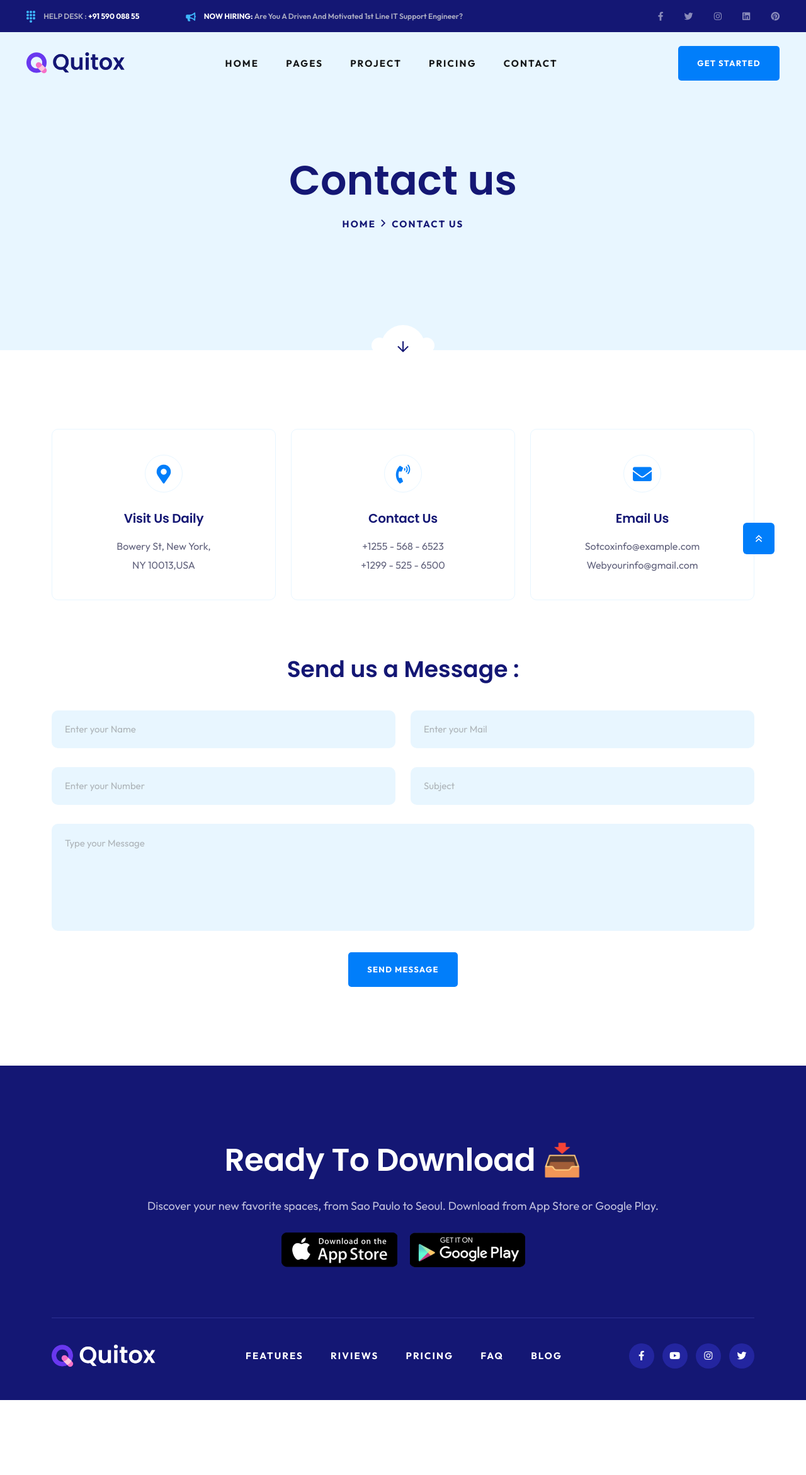
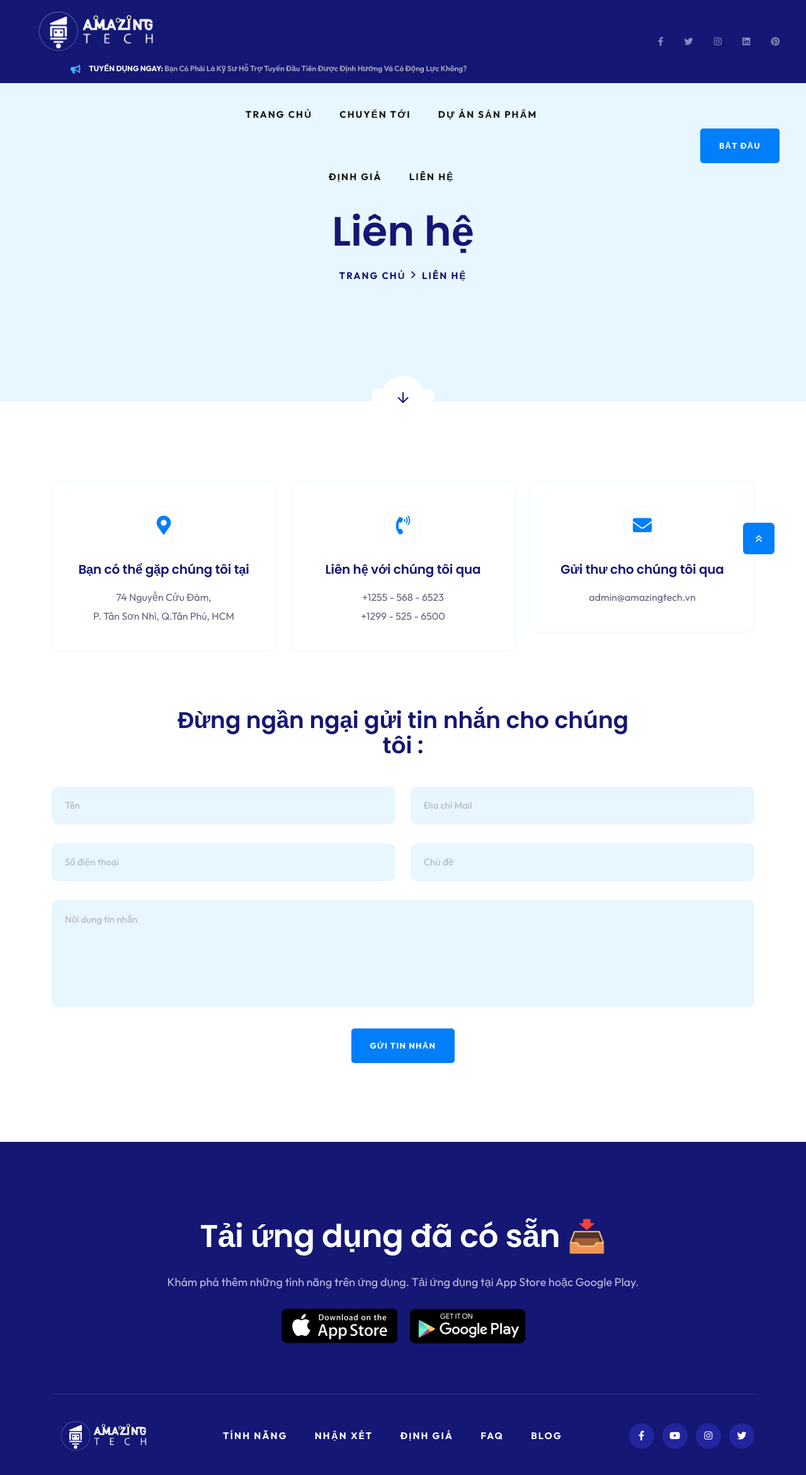
Before and after one commit to janemyn29/RebuiltWebsite, a plain HTML site: page quitox/quitox/contact.html in a window 1280 px wide. Shown: the whole page at 63% size. Before the commit the page ends 2223 px from the top, so only its background shows below. Drawn offline with nearby package versions, Linux system fonts and the light colour scheme.

Commit message:
update contact page

```diff
--- a/quitox/quitox/contact.html
+++ b/quitox/quitox/contact.html
@@ -6,7 +6,7 @@
 <head>
    <meta charset="utf-8">
    <meta http-equiv="x-ua-compatible" content="ie=edge">
-   <title>Quitox Software & IT Solutions HTML Template</title>
+   <title>Amazing Tech Software & IT Solutions Company</title>
    <meta name="description" content="">
    <meta name="viewport" content="width=device-width, initial-scale=1">
 
@@ -55,7 +55,7 @@
                <div class="col-xxl-8 col-xl-8 col-lg-6 col-md-6 col-6">
                   <div class="tp-header__top-left">
                      <a href="tel:915900885">
-                        <svg width="14" height="19" viewBox="0 0 14 19" fill="none" xmlns="http://www.w3.org/2000/svg">
+                        <!-- <svg width="14" height="19" viewBox="0 0 14 19" fill="none" xmlns="http://www.w3.org/2000/svg">
                            <circle cx="2" cy="2" r="2" fill="#3EB7FD" />
                            <circle cx="7" cy="2" r="2" fill="#3EB7FD" />
                            <circle cx="12" cy="2" r="2" fill="#3EB7FD" />
@@ -67,15 +67,18 @@
                            <circle cx="2" cy="7" r="2" fill="#3EB7FD" />
                            <circle cx="2" cy="12" r="2" fill="#3EB7FD" />
                         </svg>
-                        <span>Help Desk : <b class="frist-child">+91 590 088 55 </b></span>
+                        <span>Help Desk : <b class="frist-child">+91 590 088 55 </b></span> -->
+                        <a href="index.html">
+                           <img src="assets/img/logo/logoAmazing-removebg-preview.png" alt="" width="40%" style="max-height: 170px;">
+                        </a>
                      </a>
-                     <a class="last-child" href="#">
+                     <a class="last-child" href="#" style="padding-top: 0;">
                         <svg width="16" height="15" viewBox="0 0 16 15" fill="none" xmlns="http://www.w3.org/2000/svg">
                            <path
                               d="M16 7.3125C16 6.68359 15.6445 6.10938 15.125 5.80859V1.65234C15.125 1.40625 14.9336 0.75 14.25 0.75C14.0312 0.75 13.8398 0.832031 13.7031 0.96875L11.3516 2.82812C10.2031 3.75781 8.72656 4.25 7.25 4.25H2C1.01562 4.25 0.25 5.04297 0.25 6V8.625C0.25 9.60938 1.01562 10.375 2 10.375H2.90234C2.875 10.6758 2.84766 10.9766 2.84766 11.25C2.84766 12.3438 3.09375 13.3828 3.55859 14.2852C3.69531 14.5859 3.99609 14.75 4.32422 14.75H6.34766C7.05859 14.75 7.49609 13.957 7.05859 13.3828C6.62109 12.7812 6.34766 12.0703 6.34766 11.25C6.34766 10.9492 6.40234 10.6758 6.45703 10.375H7.25C8.72656 10.375 10.2031 10.8945 11.3516 11.8242L13.7031 13.6836C13.8125 13.793 14.0586 13.875 14.2227 13.875C14.9062 13.875 15.0977 13.2734 15.0977 13V8.84375C15.6445 8.54297 16 7.96875 16 7.3125ZM13.375 11.1953L12.4453 10.457C10.9688 9.28125 9.13672 8.625 7.25 8.625V6C9.13672 6 10.9688 5.37109 12.4453 4.19531L13.375 3.45703V11.1953Z"
                               fill="#3EB7FD" />
                         </svg>
-                        <span><b>Now Hiring: </b>Are you a driven and motivated 1st Line IT Support Engineer?</span>
+                        <span><b>Tuyển dụng ngay: </b> Bạn có phải là kỹ sư hỗ trợ tuyến đầu tiên được định hướng và có động lực không?</span>
                      </a>
                   </div>
                </div>
@@ -98,52 +101,52 @@
             <div class="row align-items-center">
                <div class="col-xl-2 col-lg-2 col-md-6 col-7">
                   <div class="tp-header__logo">
-                     <a href="index.html">
-                        <img src="assets/img/logo/logo-black.png" alt="">
-                     </a>
+                     <!-- <a href="index.html">
+                        <img src="assets/img/logo/logoAmazing-removebg-preview.png" alt="">
+                     </a> -->
                   </div>
                </div>
                <div class="col-xl-7 col-lg-7 d-none d-lg-block">
                   <div class="tp-header__main-menu tp-header__black-menu tp-header__menu-3">
                      <nav id="mobile-menu">
                         <ul>
-                           <li><a href="index.html">Home</a>
+                           <li><a href="index.html">Trang chủ</a>
                               <ul class="submenu">
-                                 <li><a href="index.html">App Landing</a></li>
-                                 <li><a href="index-2.html">Saas Landing</a></li>
-                                 <li><a href="index-3.html">IT Solution</a></li>
+                                 <li><a href="index.html">Ứng dụng đích</a></li>
+                                 <li><a href="index-2.html">Saas đích</a></li>
+                                 <li><a href="index-3.html">Giải pháp công nghệ</a></li>
                               </ul>
                            </li>
-                           <li><a href="#">Pages</a>
+                           <li><a href="#">Chuyển tới</a>
                               <ul class="submenu">
-                                 <li><a href="about-me.html">About Me</a></li>
-                                 <li><a href="about-us.html">About Us</a></li>
-                                 <li><a href="blog.html">Blog Sidebar</a></li>
-                                 <li><a href="blog-details.html">Blog Details</a></li>
-                                 <li><a href="service.html">Service</a></li>
-                                 <li><a href="service-details.html">Service Details</a></li>
-                                 <li><a href="team.html">Team</a></li>
-                                 <li><a href="price.html">Price</a></li>
+                                 <li><a href="about-me.html">Giới thiệu về tôi</a></li>
+                                 <li><a href="about-us.html">Về chúng tôi</a></li>
+                                 <li><a href="blog.html">Thanh bên Blog </a></li>
+                                 <li><a href="blog-details.html">Chi tiết Blog</a></li>
+                                 <li><a href="service.html">Dịch vụ</a></li>
+                                 <li><a href="service-details.html">Chi tiết dịch vụ</a></li>
+                                 <li><a href="team.html">Đội nhóm</a></li>
+                                 <li><a href="price.html">Giá thành</a></li>
                                  <li><a href="faq.html">Faq</a></li>
-                                 <li><a href="login.html">Login</a></li>
-                                 <li><a href="contact.html">Contact</a></li>
+                                 <li><a href="login.html">Đăng nhập</a></li>
+                                 <li><a href="contact.html">Liên hệ</a></li>
                               </ul>
                            </li>
-                           <li><a href="project-details.html">Project</a>
+                           <li><a href="project-details.html">Dự án sản phẩm</a>
                               <ul class="submenu">
-                                 <li><a href="project.html">Project Page</a></li>
-                                 <li><a href="project-details.html">Project Details</a></li>
+                                 <li><a href="project.html">Dự án</a></li>
+                                 <li><a href="project-details.html">Chi tiết dự án</a></li>
                               </ul>
                            </li>
-                           <li><a href="price.html">Pricing</a></li>
-                           <li><a href="contact.html">Contact</a></li>
+                           <li><a href="price.html">Định giá</a></li>
+                           <li><a href="contact.html">Liên hệ</a></li>
                         </ul>
                      </nav>
                   </div>
                </div>
                <div class="col-xl-3 col-lg-3 col-md-6 col-5">
                   <div class="tp-header__right-two d-flex align-items-center justify-content-end">
-                     <a class="tp-btn-blue-square d-none d-md-block" href="contact.html"><span>Get Started</span></a>
+                     <a class="tp-btn-blue-square d-none d-md-block" href="contact.html"><span>Bắt đầu</span></a>
                      <a class="tp-header__bars tp-menu-bar d-lg-none" href="#"><i class="far fa-bars"></i></a>
                   </div>
                </div>
@@ -162,7 +165,7 @@
          </div>
          <div class="tpoffcanvas__logo">
             <a href="index.html">
-               <img src="assets/img/logo/logo.png" alt="">
+               <img src="assets/img/logo/logoAmazing-removebg-preview.png" alt="">
             </a>
          </div>
          <div class="tpoffcanvas__text">
@@ -171,14 +174,14 @@
          </div>
          <div class="mobile-menu"></div>
          <div class="tpoffcanvas__info">
-            <h3 class="offcanva-title">Get In Touch</h3>
+            <h3 class="offcanva-title">Liện hệ với chúng tôi qua</h3>
             <div class="tp-info-wrapper mb-20 d-flex align-items-center">
                <div class="tpoffcanvas__info-icon">
                   <a href="#"><i class="fal fa-envelope"></i></a>
                </div>
                <div class="tpoffcanvas__info-address">
-                  <span>Email</span>
-                  <a href="maito:hello@yourmail.com">hello@yourmail.com</a>
+                  <span>Hộp thư</span>
+                  <a href="maito:admin@amazingtech.vn">admin@amazingtech.vn</a>
                </div>
             </div>
             <div class="tp-info-wrapper mb-20 d-flex align-items-center">
@@ -186,7 +189,7 @@
                   <a href="#"><i class="fal fa-phone-alt"></i></a>
                </div>
                <div class="tpoffcanvas__info-address">
-                  <span>Phone</span>
+                  <span>Tel</span>
                   <a href="tel:(00)45611227890">(00) 456 1122 7890</a>
                </div>
             </div>
@@ -195,9 +198,8 @@
                   <a href="#"><i class="fas fa-map-marker-alt"></i></a>
                </div>
                <div class="tpoffcanvas__info-address">
-                  <span>Location</span>
-                  <a href="https://www.google.com/maps/@37.4801311,22.8928877,3z" target="_blank">Riverside 255, San
-                     Francisco, USA </a>
+                  <span>Địa chỉ</span>
+                  <a href="https://www.google.com/maps/@admin@amazingtech.vn,3z" target="_blank"> </a>
                </div>
             </div>
          </div>
@@ -228,11 +230,11 @@
             <div class="row">
                <div class="col-xxl-12">
                   <div class="breadcrumb__content text-center">
-                     <h3 class="breadcrumb__title">Contact us</h3>
+                     <h3 class="breadcrumb__title">Liên hệ</h3>
                      <div class="breadcrumb__list">
-                        <span><a href="#">Home</a></span>
+                        <span><a href="#">Trang chủ</a></span>
                         <span class="dvdr"><i class="fa fa-angle-right"></i></span>
-                        <span>Contact us</span>
+                        <span>Liên hệ</span>
                      </div>
                   </div>
                </div>
@@ -248,16 +250,16 @@
                <div class="col-xl-4 col-lg-4 col-md-4 mb-30">
                   <div class="contact-info text-center">
                      <span class="contact-icon"><i class="fas fa-map-marker-alt"></i></span>
-                     <h4>Visit Us Daily</h4>
+                     <h4>Bạn có thể gặp chúng tôi tại</h4>
                      <span>
-                        <a href="https://www.google.com.bd/maps/@23.74591,90.3701368,15z" target="_blank">Bowery St, New York, <br> NY 10013,USA</a>
+                        <a href="https://www.google.com.bd/maps/@10.795064,106.631622,15z" target="_blank">74 Nguyễn Cửu Đàm, <br> P. Tân Sơn Nhì, Q.Tân Phú, HCM </a>
                      </span>
                   </div>
                </div>
                <div class="col-xl-4 col-lg-4 col-md-4 mb-30">
                   <div class="contact-info text-center">
                      <span class="contact-icon"><i class="fas fa-phone-volume"></i></span>
-                     <h4>Contact Us</h4>
+                     <h4>Liên hệ với chúng tôi qua</h4>
                      <span>
                         <a href="tel:1255568652">+1255 - 568 - 6523 <br>
                            +1299 - 525 - 6500</a>
@@ -267,9 +269,10 @@
                <div class="col-xl-4 col-lg-4 col-md-4 mb-30">
                   <div class="contact-info text-center">
                      <span class="contact-icon"><i class="fas fa-envelope"></i></span>
-                     <h4>Email Us</h4>
-                     <span><a href="mailto:Sotcoxinfo@example.com">Sotcoxinfo@example.com</a><br>
-                        <a href="mailto:Webyourinfo@gmail.com">Webyourinfo@gmail.com</a></span>
+                     <h4>Gửi thư cho chúng tôi qua</h4>
+                     <span>
+                        <a href="mailto:admin@amazingtech.vn">admin@amazingtech.vn</a><br>
+                     </span>
                   </div>
                </div>
             </div>
@@ -279,41 +282,41 @@
                      <div class="contact-form-box text-center">
                         <div class="row justify-content-center">
                            <div class="col-8">
-                              <h4 class="contact-title">Send us a Message :</h4>
+                              <h4 class="contact-title">Đừng ngần ngại gửi tin nhắn cho chúng tôi :</h4>
                            </div>
                         </div>
                         <form action="#">
                            <div class="row">
                               <div class="col-lg-6 col-md-6 col-12">
                                  <div class="tp-contact-input">
-                                    <input type="text" placeholder="Enter your Name">
+                                    <input type="text" placeholder="Tên">
                                  </div>
                               </div>
                               <div class="col-lg-6 col-md-6 col-12">
                                  <div class="tp-contact-input">
-                                    <input type="email" placeholder="Enter your Mail">
+                                    <input type="email" placeholder="Địa chỉ Mail">
                                  </div>
                               </div>
                               <div class="col-lg-6 col-md-6 col-12">
                                  <div class="tp-contact-input">
-                                    <input type="text" placeholder="Enter your Number">
+                                    <input type="text" placeholder="Số điện thoại">
                                  </div>
                               </div>
                               <div class="col-lg-6 col-md-6 col-12">
                                  <div class="tp-contact-input">
-                                    <input type="text" placeholder="Subject">
+                                    <input type="text" placeholder="Chủ đề">
                                  </div>
                               </div>
                               <div class="col-12">
                                  <div class="tp-contact-input">
-                                    <textarea placeholder="Type your Message"></textarea>
+                                    <textarea placeholder="Nội dung tin nhắn"></textarea>
                                  </div>
                               </div>
                            </div>
                            <div class="row">
                               <div class="col-12">
                                  <div class="tp-submit-button">
-                                    <button type="submit" class="tp-btn-blue-square"><span>Send Message</span></button>
+                                    <button type="submit" class="tp-btn-blue-square"><span>Gửi tin nhắn</span></button>
                                  </div>
                               </div>
                            </div>
@@ -336,8 +339,8 @@
             <div class="row">
                <div class="col-xl-12">
                   <div class="tp-footer__content text-center">
-                     <h3 class="tp-section-title text-white wow tpfadeUp" data-wow-duration=".9s" data-wow-delay=".3s">Ready To Download 📥</h3>
-                     <p class="wow tpfadeUp" data-wow-duration=".9s" data-wow-delay=".5s">Discover your new favorite spaces, from Sao Paulo to Seoul. Download from App Store or Google Play.</p>
+                     <h3 class="tp-section-title text-white wow tpfadeUp" data-wow-duration=".9s" data-wow-delay=".3s">Tải ứng dụng đã có sẵn 📥</h3>
+                     <p class="wow tpfadeUp" data-wow-duration=".9s" data-wow-delay=".5s">Khám phá thêm những tính năng trên ứng dụng. Tải ứng dụng tại App Store hoặc Google Play.</p>
                   </div>
                   <div class="tp-footer__thumb d-flex justify-content-center wow tpfadeUp" data-wow-duration=".9s" data-wow-delay=".7s">
                      <div class="tp-footer__thumb-sm">
@@ -356,15 +359,15 @@
                   <div class="row align-items-center">
                      <div class="col-xl-2 col-lg-2 col-md-6 col-12 order-2 order-lg-1 text-center text-md-start">
                         <div class="tp-footer-bottom__logo">
-                           <a href="index.html"><img src="assets/img/logo/logo.png" alt=""></a>
+                           <a href="index.html"><img src="assets/img/logo/logoAmazing-removebg-preview.png" alt=""></a>
                         </div>
                      </div>
                      <div class="col-xl-7 col-lg-7 col-md-12 col-12 order-1 order-lg-2 d-none d-sm-block">
                         <div class="tp-footer-bottom__menu">
                            <ul>
-                              <li><a href="#">Features</a></li>
-                              <li><a href="#">Riviews</a></li>
-                              <li><a href="price.html">Pricing</a></li>
+                              <li><a href="#">Tính năng</a></li>
+                              <li><a href="#">Nhận xét</a></li>
+                              <li><a href="price.html">Định giá</a></li>
                               <li><a href="faq.html">FAQ</a></li>
                               <li><a href="blog-details.html">Blog</a></li>
                            </ul>
```
Also changed, not shown: quitox/quitox/assets/img/logo/logoAmazing-removebg-preview.png (added).
